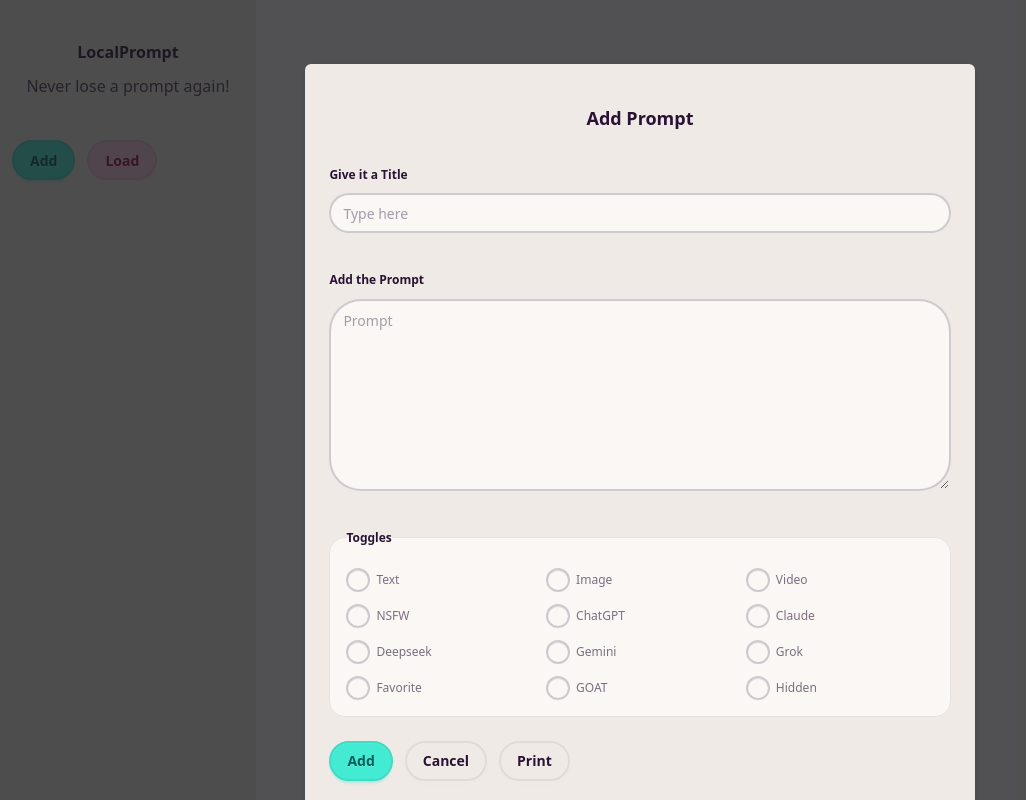
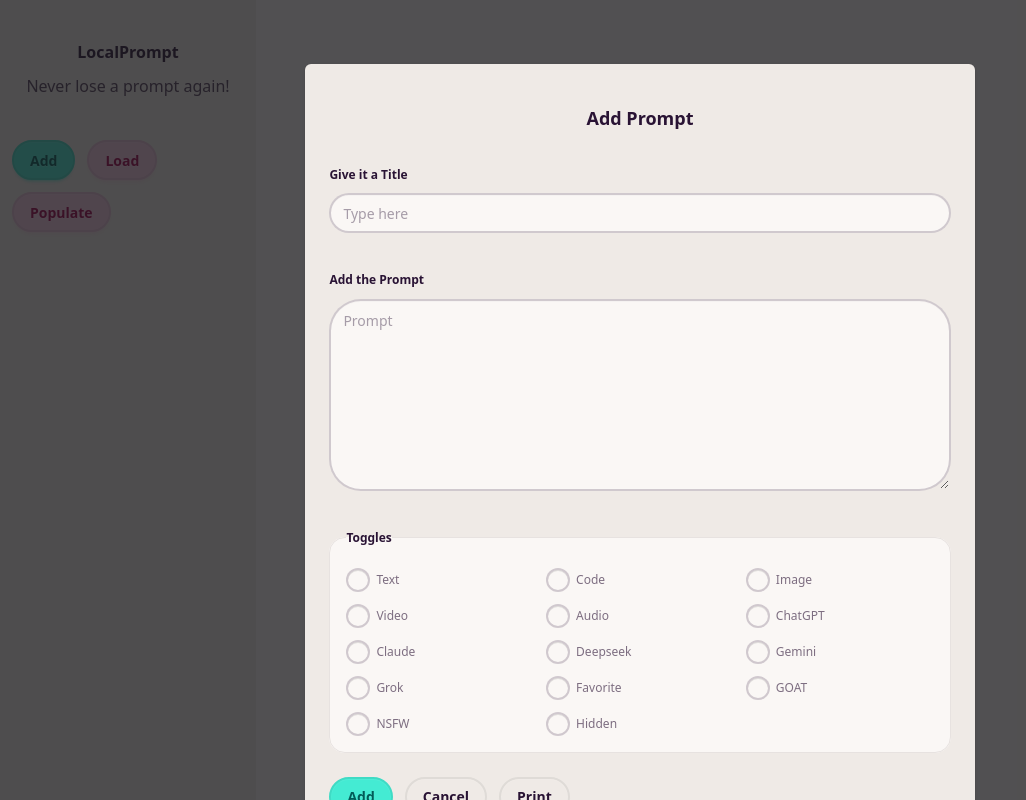
Before and after one commit to iaseth/localprompt, a SvelteKit app in the folder sv-app/: page / in a window 1280 px wide. Both pictures are taken after a click on the button "Add". Shown: the whole page, without its empty margins (0-1026 px from the left). Built offline with nearby package versions, Linux system fonts and the light colour scheme.

Commit message:
Added Populate button to add example prompts to db

```diff
--- a/sv-app/src/components/PromptEditor.svelte
+++ b/sv-app/src/components/PromptEditor.svelte
@@ -1,6 +1,6 @@
 
 <script lang="ts">
-	import { addPrompt, getEmptyPrompt, Checkboxes, type Prompt, type PromptBooleanKey, getPrompt } from "$lib";
+	import { addPromptToDB, getEmptyPrompt, Checkboxes, type Prompt, type PromptBooleanKey, getPrompt } from "$lib";
 	import ToggleField from "../components/ToggleField.svelte";
 	import Debug from "./Debug.svelte";
 
@@ -31,7 +31,7 @@
 			console.log(`Adding prompt to db: '${prompt.uuid}'`);
 		}
 
-		addPrompt(prompt).then(() => {
+		addPromptToDB(prompt).then(() => {
 			closeEditor(true);
 		});
 	}
--- a/sv-app/src/lib/localPromptDB.ts
+++ b/sv-app/src/lib/localPromptDB.ts
@@ -9,9 +9,10 @@ export interface Prompt {
 	prompt: string;
 
 	isForText: boolean;
+	isForCode: boolean;
 	isForImage: boolean;
 	isForVideo: boolean;
-	isNsfw: boolean;
+	isForAudio: boolean,
 
 	isForChatgpt: boolean;
 	isForClaude: boolean;
@@ -21,13 +22,14 @@ export interface Prompt {
 
 	isFavorite: boolean;
 	isGoat: boolean;
+	isNsfw: boolean;
 	isHidden: boolean;
 }
 
 export type PromptBooleanKey = keyof Pick<
-	Prompt, 'isForText' | 'isForImage' | 'isForVideo' | 'isNsfw'
+	Prompt, 'isForText' | 'isForCode' | 'isForImage' | 'isForVideo' | 'isForAudio'
 		| 'isForChatgpt' | 'isForClaude' | 'isForDeepseek' | 'isForGemini' | 'isForGrok'
-		| 'isFavorite' | 'isGoat' | 'isHidden'
+		| 'isFavorite' | 'isGoat' | 'isNsfw' | 'isHidden'
 >
 
 const DB_NAME = 'LocalPromptDB';
@@ -63,9 +65,10 @@ export function getEmptyPrompt(): Prompt {
 		updatedAt: 0,
 
 		isForText: false,
+		isForCode: false,
 		isForImage: false,
 		isForVideo: false,
-		isNsfw: false,
+		isForAudio: false,
 
 		isForChatgpt: false,
 		isForClaude: false,
@@ -75,6 +78,7 @@ export function getEmptyPrompt(): Prompt {
 
 		isFavorite: false,
 		isGoat: false,
+		isNsfw: false,
 		isHidden: false
 	};
 	return prompt;
@@ -82,9 +86,10 @@ export function getEmptyPrompt(): Prompt {
 
 export const Checkboxes: { label: string, prop: PromptBooleanKey }[] = [
 	{ label: 'Text', prop: 'isForText' },
+	{ label: 'Code', prop: 'isForCode' },
 	{ label: 'Image', prop: 'isForImage' },
 	{ label: 'Video', prop: 'isForVideo' },
-	{ label: 'NSFW', prop: 'isNsfw' },
+	{ label: 'Audio', prop: 'isForAudio' },
 
 	{ label: 'ChatGPT', prop: 'isForChatgpt' },
 	{ label: 'Claude', prop: 'isForClaude' },
@@ -94,10 +99,11 @@ export const Checkboxes: { label: string, prop: PromptBooleanKey }[] = [
 
 	{ label: 'Favorite', prop: 'isFavorite' },
 	{ label: 'GOAT', prop: 'isGoat' },
+	{ label: 'NSFW', prop: 'isNsfw' },
 	{ label: 'Hidden', prop: 'isHidden' },
 ];
 
-export async function addPrompt(prompt: Prompt): Promise<void> {
+export async function addPromptToDB(prompt: Prompt): Promise<void> {
 	prompt = { ...prompt };
 	const now = Date.now();
 	prompt.createdAt = prompt.createdAt || now;
--- a/sv-app/src/routes/+page.svelte
+++ b/sv-app/src/routes/+page.svelte
@@ -1,6 +1,6 @@
 
 <script lang="ts">
-	import { getPromptsInRange, getCurrentTimestamp, type Prompt, getLastSundayTimestamp, deletePrompt } from "$lib";
+	import { getPromptsInRange, getCurrentTimestamp, type Prompt, getLastSundayTimestamp, deletePrompt, getEmptyPrompt, addPromptToDB } from "$lib";
 	import PromptCard from "../components/PromptCard.svelte";
 	import PromptEditor from "../components/PromptEditor.svelte";
 
@@ -35,6 +35,39 @@
 			prompts = matchingPrompts.sort((a, b) => b.updatedAt - a.updatedAt);
 		});
 	}
+
+	interface ExamplePrompt {
+		title: string,
+		prompt: string,
+		timestamp: number,
+		isForText?: boolean,
+		isForCode?: boolean,
+		isForImage?: boolean,
+		isForVideo?: boolean,
+		isForAudio?: boolean
+	}
+	function populateExamplePrompts () {
+		fetch('data/json/example-prompts.json')
+			.then(res => res.json())
+			.then(async (examplePrompts: ExamplePrompt[]) => {
+			for (const examplePrompt of examplePrompts) {
+				let newPrompt = getEmptyPrompt();
+				newPrompt.title = examplePrompt.title;
+				newPrompt.prompt = examplePrompt.prompt;
+
+				newPrompt.createdAt = examplePrompt.timestamp;
+				newPrompt.updatedAt = examplePrompt.timestamp;
+
+				newPrompt.isForText = examplePrompt.isForText || false;
+				newPrompt.isForCode = examplePrompt.isForCode || false;
+				newPrompt.isForImage = examplePrompt.isForImage || false;
+				newPrompt.isForVideo = examplePrompt.isForVideo || false;
+				newPrompt.isForAudio = examplePrompt.isForAudio || false;
+
+				addPromptToDB(newPrompt);
+			}
+		});
+	}
 </script>
 
 <svelte:head>
@@ -48,9 +81,10 @@
 			<p>Never lose a prompt again!</p>
 		</header>
 
-		<section class="flex gap-3 py-6">
+		<section class="flex flex-wrap gap-3 py-6">
 			<button class="btn btn-primary" onclick={addPrompt}>Add</button>
 			<button class="btn btn-secondary" onclick={loadPrompts}>Load</button>
+			<button class="btn btn-secondary" onclick={populateExamplePrompts}>Populate</button>
 		</section>
 	</aside>
 
```
Also changed, not shown: sv-app/static/data/json/example-prompts.json (renamed from sv-app/example-prompts.json).
